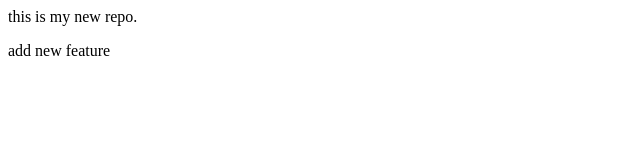
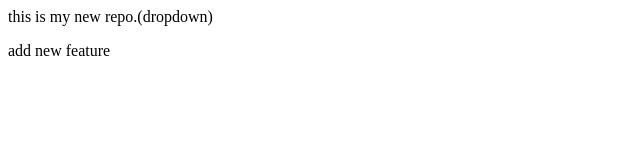
Before and after one commit to Ritikjharia/localrepos, a plain HTML site: page index.html in a window 1280 px wide. Shown: the whole page, without its empty margins (0-640 px from the left). Drawn offline with Linux system fonts and the light colour scheme.

```diff
--- a/index.html
+++ b/index.html
@@ -1,4 +1,4 @@
 
-<p>this is my new repo.</p>
+<p>this is my new repo.(dropdown)</p>
 
 <p>add new feature </p>
```
